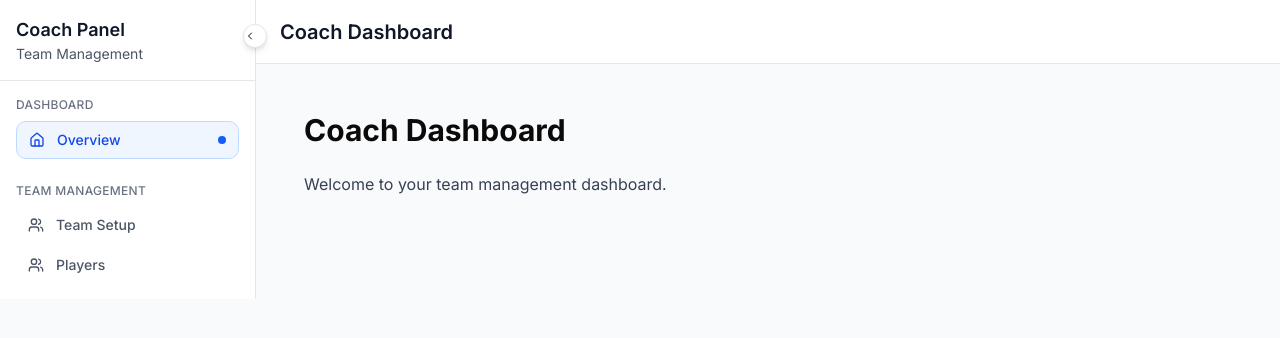
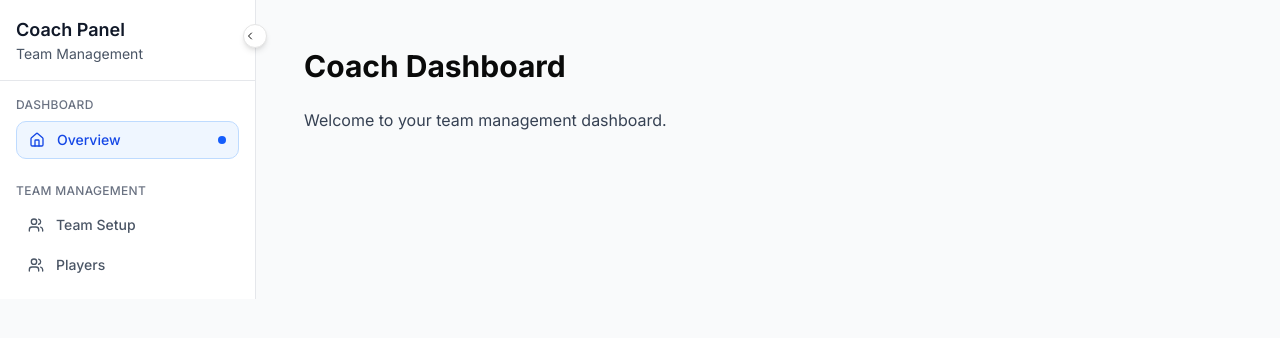
Before and after one commit to elliottking-cpu/kickhub-main, a Next.js app: page /coach/dashboard in a window 1280 px wide. Shown: the top 338 px of the page. Built offline with nearby package versions, Linux system fonts and the light colour scheme.

Commit message:
🔧 FIX COACH LAYOUT: Remove complex dependencies
- Simplify coach layout to remove missing imports
- Remove createServerComponentClient (old Supabase import)
- Remove CoachHeader import (doesn't exist)
- Remove user prop passing (components don't expect it)
- Keep basic layout structure working

```diff
--- a/src/app/coach/layout.tsx
+++ b/src/app/coach/layout.tsx
@@ -16,11 +16,6 @@
 
       {/* Main Content Area */}
       <main className="flex-1 overflow-y-auto">
-        {/* Header */}
-        <div className="h-16 bg-white border-b border-gray-200 flex items-center px-6">
-          <h1 className="text-xl font-semibold text-gray-900">Coach Dashboard</h1>
-        </div>
-
         {/* Page Content */}
         <div className="p-6 pb-20 md:pb-6">
           <Suspense
```
